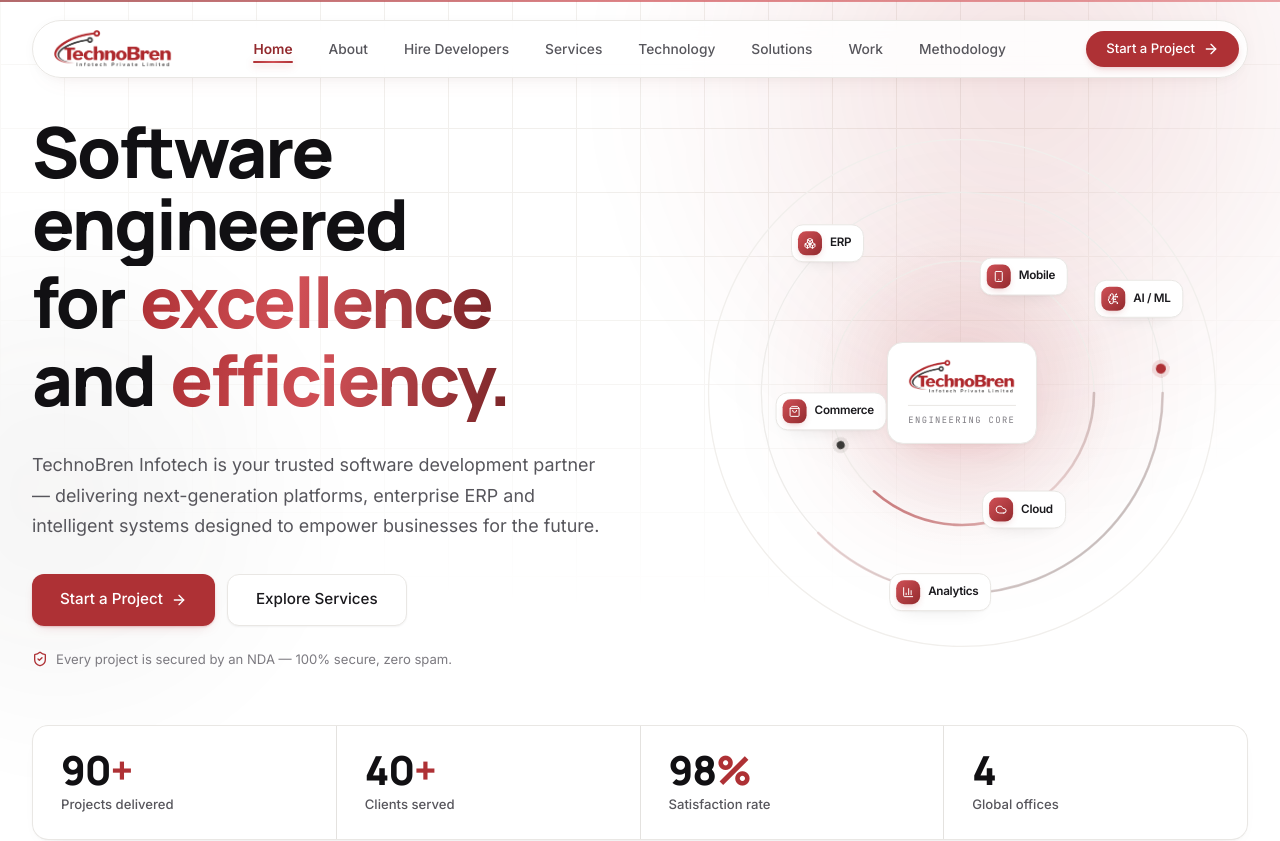
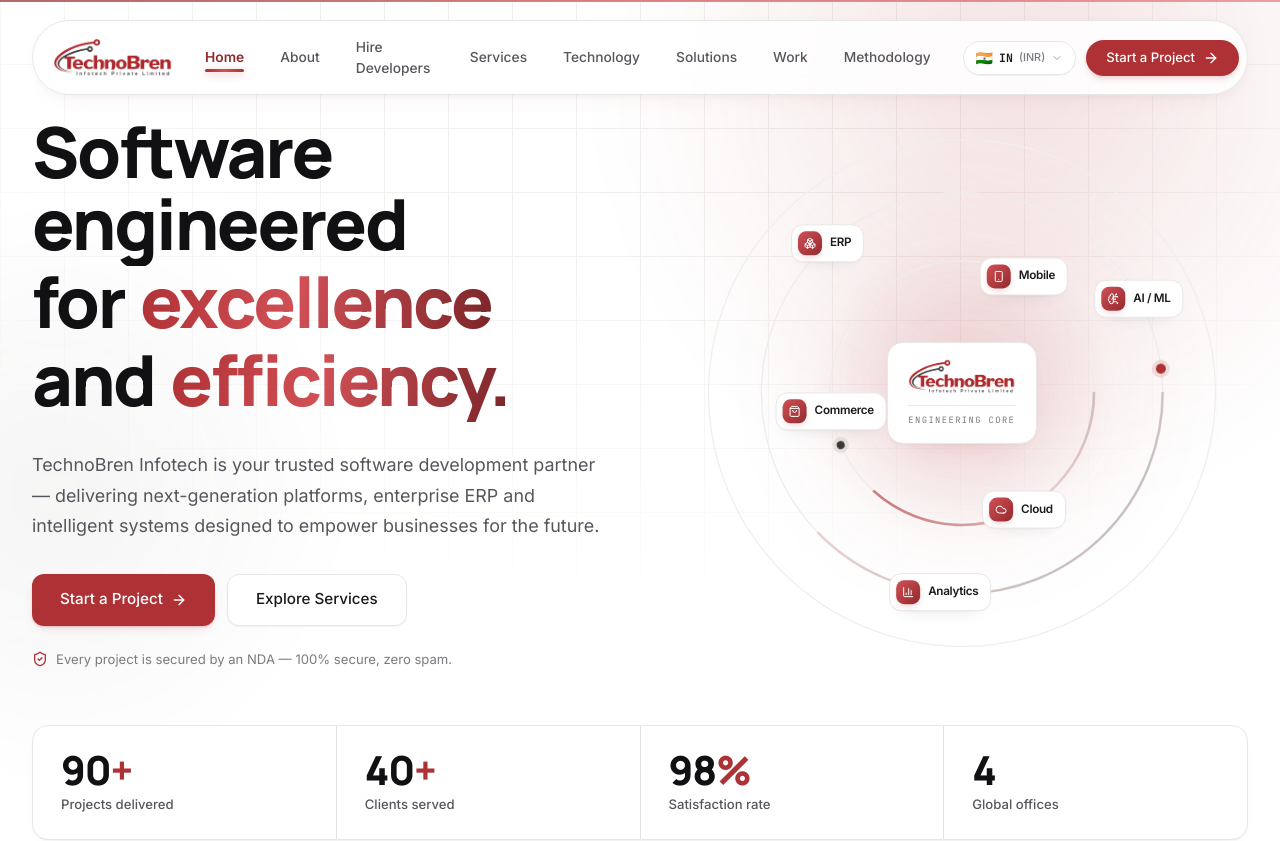
Before and after one commit to abhishekgupta2211/Technobren, a Next.js app: page / in a window 1280 px wide. Shown: the top 841 px of the page. Built offline with nearby package versions, Linux system fonts and the light colour scheme.

Commit message:
Add Multi-Country & Multi-Currency Switcher (India INR, UAE AED, Uganda USD) in Navbar and Footer

```diff
--- a/src/components/layout/Footer.tsx
+++ b/src/components/layout/Footer.tsx
@@ -165,6 +165,39 @@
 
 
 
+        {/* ---------- Regional Offices & Global Currency Register ---------- */}
+        <div className="border-t border-ink-200 py-8">
+          <ColumnTitle>Global Presence &amp; Regional Currencies</ColumnTitle>
+          <div className="mt-5 grid gap-4 sm:grid-cols-3">
+            {offices.map((office) => (
+              <div
+                key={office.city}
+                className="flex items-start gap-3 rounded-2xl border border-ink-200/80 bg-white p-4 shadow-2xs transition-all duration-300 hover:border-brand-200 hover:shadow-xs"
+              >
+                <span className="flex size-9 shrink-0 items-center justify-center rounded-xl bg-brand-50 text-base">
+                  <CountryMark country={office.country} />
+                </span>
+                <div>
+                  <div className="flex items-center gap-2">
+                    <span className="text-sm font-bold text-ink-950">{office.city}, {office.country}</span>
+                    {office.hq && (
+                      <span className="rounded-full bg-brand-600 px-2 py-0.5 font-mono text-[0.6rem] font-bold text-white uppercase tracking-wider">
+                        HQ
+                      </span>
+                    )}
+                  </div>
+                  <p className="mt-1 text-xs text-ink-500 leading-snug">
+                    {office.address}
+                  </p>
+                  <span className="mt-2 inline-block font-mono text-[0.68rem] font-bold text-brand-700">
+                    {office.country === "India" ? "Currency: INR (₹)" : office.country === "UAE" ? "Currency: AED (د.إ)" : "Currency: USD ($)"}
+                  </span>
+                </div>
+              </div>
+            ))}
+          </div>
+        </div>
+
         {/* ---------- Legal ---------- */}
         <div className="flex flex-col gap-4 border-t border-ink-200 py-7 text-[0.78rem] text-ink-500 lg:flex-row lg:items-center lg:justify-between">
           <p>{`© ${year} ${site.legalName}. All rights reserved.`}</p>
--- a/src/components/layout/Navbar.tsx
+++ b/src/components/layout/Navbar.tsx
@@ -7,6 +7,7 @@
 import { navigation, contact } from "@/lib/site";
 import { Container } from "@/components/ui/Container";
 import { Button } from "@/components/ui/Button";
+import { RegionSwitcher } from "@/components/ui/RegionSwitcher";
 import { Logo } from "./Logo";
 import { MobileMenuButton, MobileMenuSheet } from "./MobileNav";
 import { cn } from "@/lib/utils";
@@ -135,10 +136,12 @@
           </ul>
 
           {/* ---------- Right actions ---------- */}
-          <div className="flex shrink-0 items-center gap-2.5">
+          <div className="flex shrink-0 items-center gap-2 sm:gap-2.5">
+            <RegionSwitcher />
+
             <a
               href={`mailto:${contact.primaryEmail}`}
-              className="hidden rounded-full px-3.5 py-2 text-[0.82rem] font-medium text-ink-600 transition-colors duration-300 hover:text-brand-700 2xl:block"
+              className="hidden rounded-full px-3 py-1.5 text-[0.82rem] font-medium text-ink-600 transition-colors duration-300 hover:text-brand-700 2xl:block"
             >
               {contact.primaryEmail}
             </a>
--- /dev/null
+++ b/src/components/ui/RegionSwitcher.tsx
@@ -0,0 +1,109 @@
+"use client";
+
+import { useState } from "react";
+import { ChevronDown, Globe } from "lucide-react";
+import { cn } from "@/lib/utils";
+
+export interface RegionOption {
+  code: string;
+  country: string;
+  currency: string;
+  flag: string;
+  phone: string;
+  city: string;
+}
+
+export const REGIONS: RegionOption[] = [
+  {
+    code: "IN",
+    country: "India",
+    currency: "INR (₹)",
+    flag: "🇮🇳",
+    phone: "+91 93 0536 5576",
+    city: "Jaunpur, UP",
+  },
+  {
+    code: "AE",
+    country: "UAE",
+    currency: "AED (د.إ)",
+    flag: "🇦🇪",
+    phone: "+971 50 123 4567",
+    city: "Dubai, UAE",
+  },
+  {
+    code: "UG",
+    country: "Uganda",
+    currency: "USD ($)",
+    flag: "🇺🇬",
+    phone: "+256 70 000 0000",
+    city: "Kampala, UG",
+  },
+];
+
+export function RegionSwitcher({ className }: { className?: string }) {
+  const [selectedRegion, setSelectedRegion] = useState<RegionOption>(REGIONS[0]);
+  const [open, setOpen] = useState(false);
+
+  return (
+    <div className={cn("relative inline-block text-left", className)}>
+      <button
+        type="button"
+        onClick={() => setOpen(!open)}
+        className="inline-flex items-center gap-1.5 rounded-full border border-ink-200/80 bg-white/90 px-3 py-1.5 text-xs font-semibold text-ink-700 shadow-2xs transition-all duration-300 hover:border-brand-300 hover:bg-brand-50/50 hover:text-brand-800"
+        aria-label="Switch Region and Currency"
+      >
+        <span className="text-sm">{selectedRegion.flag}</span>
+        <span className="font-mono text-[0.72rem] font-bold text-ink-900">{selectedRegion.code}</span>
+        <span className="hidden sm:inline text-[0.68rem] text-ink-500 font-medium">({selectedRegion.currency.split(" ")[0]})</span>
+        <ChevronDown className="size-3 text-ink-400" />
+      </button>
+
+      {open && (
+        <>
+          <div
+            className="fixed inset-0 z-40"
+            onClick={() => setOpen(false)}
+            aria-hidden
+          />
+          <div className="absolute right-0 z-50 mt-2 w-52 origin-top-right rounded-2xl border border-ink-200/90 bg-white p-1.5 shadow-xl backdrop-blur-xl">
+            <div className="px-2 py-1.5 border-b border-ink-100 mb-1">
+              <span className="flex items-center gap-1.5 font-mono text-[0.62rem] font-bold uppercase tracking-wider text-ink-400">
+                <Globe className="size-3 text-brand-600" /> Select Region / Currency
+              </span>
+            </div>
+            {REGIONS.map((region) => {
+              const isSelected = selectedRegion.code === region.code;
+              return (
+                <button
+                  key={region.code}
+                  type="button"
+                  onClick={() => {
+                    setSelectedRegion(region);
+                    setOpen(false);
+                  }}
+                  className={cn(
+                    "w-full flex items-center justify-between gap-2 rounded-xl px-2.5 py-2 text-left text-xs transition-colors",
+                    isSelected
+                      ? "bg-brand-50 text-brand-900 font-bold border border-brand-200/60"
+                      : "text-ink-700 hover:bg-ink-50 hover:text-ink-950",
+                  )}
+                >
+                  <div className="flex items-center gap-2">
+                    <span className="text-base">{region.flag}</span>
+                    <div>
+                      <span className="block font-semibold">{region.country}</span>
+                      <span className="block text-[0.65rem] text-ink-400">{region.city}</span>
+                    </div>
+                  </div>
+                  <span className="font-mono text-[0.68rem] font-bold text-brand-700">
+                    {region.currency}
+                  </span>
+                </button>
+              );
+            })}
+          </div>
+        </>
+      )}
+    </div>
+  );
+}
```
